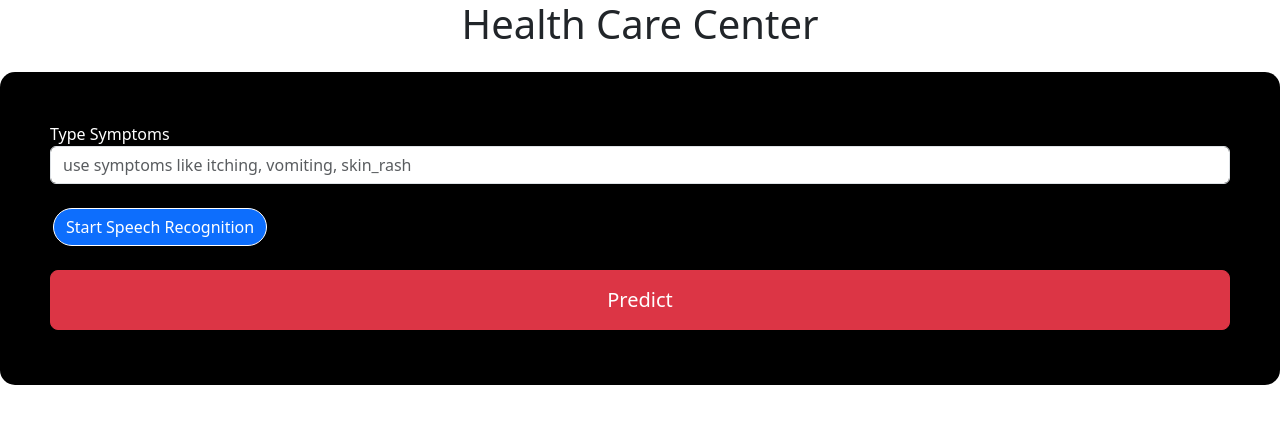
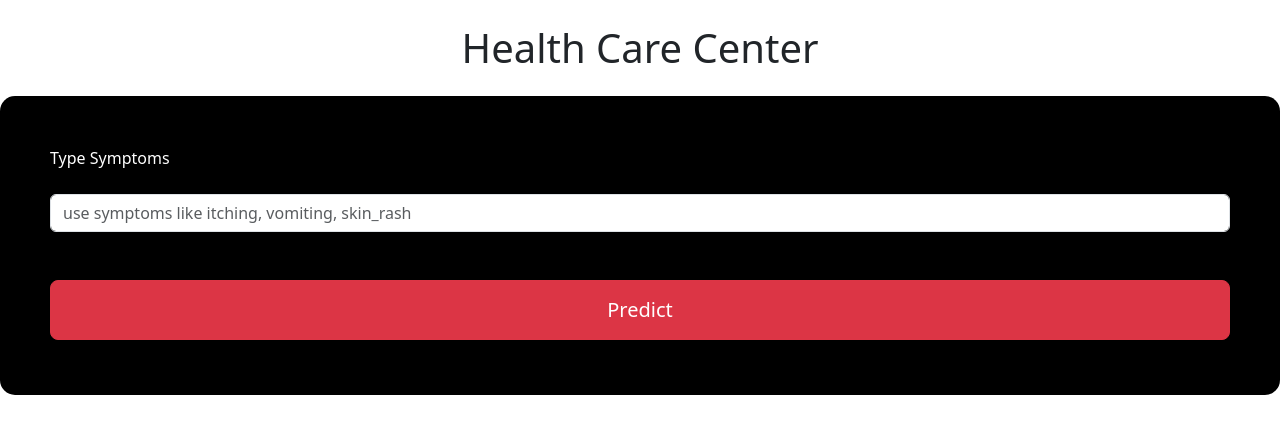
Before and after one commit to Rishikasharma11/Medicine-Recommendation-System, a Flask app: page / in a window 1280 px wide. Shown: the top 434 px of the page. Run offline with Flask 3, Linux system fonts and the light colour scheme; parts of the project's set-up code (start-up, migrations or seed data) failed here and were passed over.

Commit message:
index commit

```diff
--- a/templates/index.html
+++ b/templates/index.html
@@ -28,19 +28,16 @@
 
 <body>
     <!-- ------------------- main form of page --------------------->
-    <h1 class="text-center">Health Care Center</h1>
+    <h1 class="text-center mt-4">Health Care Center</h1>
     <div class="containter mt-4 my-4" style="background:black; color:white; border-radius:15px; padding:50px;">
         <form action="/predict" method="post">
             <div class="form-group">
                 <label for=" symptoms">Type Symptoms</label>
+                <br>
+                <br>
                 <input type="text" class="form-control" name="symptoms"
                     placeholder="use symptoms like itching, vomiting, skin_rash">
             </div>
-            <br>
-            <button type="button" id="startSpeechRecognition" class="btn btn-primary"
-                style="margin-left:3px;border:1px solid white; border-radius:20px;">
-                Start Speech Recognition
-            </button>
             <br>
 
             <!-- Display the transcribed text here -->
```
